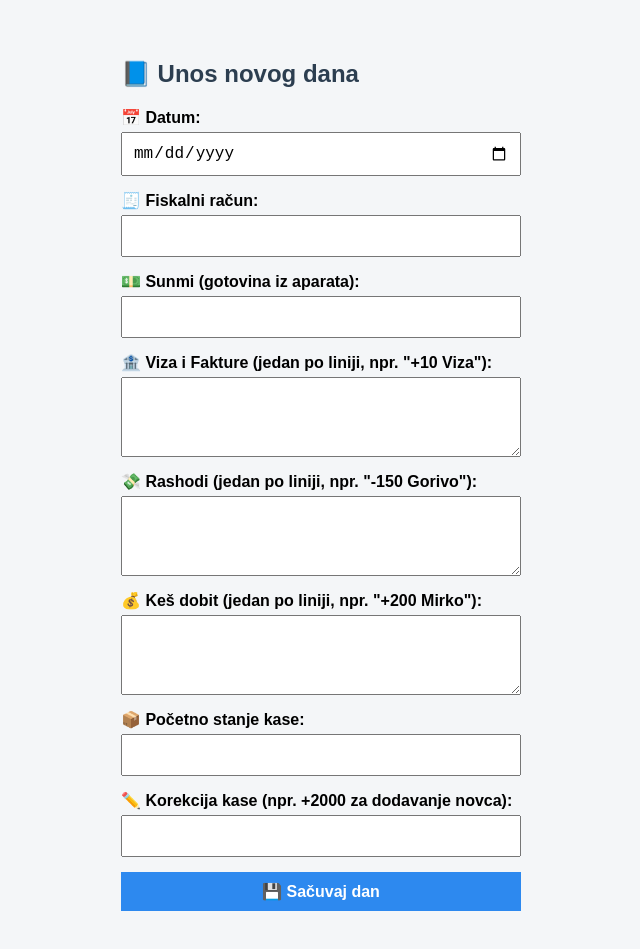
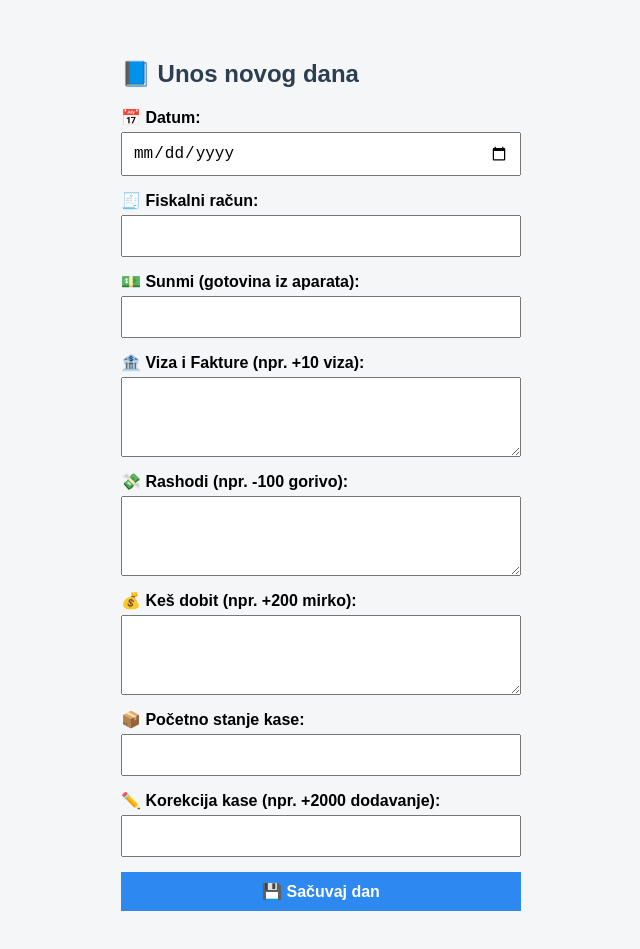
Before and after one commit to babaluu2025/bbl-final, a React (Create React App) app: page / in a window 1280 px wide. Shown: the top 949 px of the page, without its empty margins (169-809 px from the left). Built offline with nearby package versions, Linux system fonts and the light colour scheme.

Commit message:
Update DayEntry.js

```diff
--- a/src/DayEntry.js
+++ b/src/DayEntry.js
@@ -10,7 +10,6 @@ function DayEntry({ onSave, initialData }) {
   const [pocetnoStanje, setPocetnoStanje] = useState('');
   const [korekcija, setKorekcija] = useState('');
 
-  // ⏪ Kada se pozove za edit, popuni formu:
   useEffect(() => {
     if (initialData) {
       setDatum(initialData.datum || '');
@@ -24,15 +23,16 @@ function DayEntry({ onSave, initialData }) {
     }
   }, [initialData]);
 
+  // ✅ Popravljeno sabiranje iz linija (radi sa + i - brojevima)
   const parseLines = (text) => {
     return text
       .split('\n')
-      .map((line) => {
+      .map(line => {
         const cleaned = line.replace(',', '.');
-        const match = cleaned.match(/-?\d+(\.\d+)?/);
+        const match = cleaned.match(/[-+]?\d+(\.\d+)?/);
         return match ? parseFloat(match[0]) : 0;
       })
-      .filter((n) => !isNaN(n));
+      .filter(n => !isNaN(n));
   };
 
   const round = (num) => Math.round((num + Number.EPSILON) * 100) / 100;
@@ -100,19 +100,19 @@ function DayEntry({ onSave, initialData }) {
       <label>💵 Sunmi (gotovina iz aparata):</label>
       <input type="text" value={sunmi} onChange={(e) => setSunmi(e.target.value)} />
 
-      <label>🏦 Viza i Fakture (jedan po liniji, npr. "+10 Viza"):</label>
+      <label>🏦 Viza i Fakture (npr. +10 viza):</label>
       <textarea value={virmanText} onChange={(e) => setVirmanText(e.target.value)} rows={3} />
 
-      <label>💸 Rashodi (jedan po liniji, npr. "-150 Gorivo"):</label>
+      <label>💸 Rashodi (npr. -100 gorivo):</label>
       <textarea value={rashodiText} onChange={(e) => setRashodiText(e.target.value)} rows={3} />
 
-      <label>💰 Keš dobit (jedan po liniji, npr. "+200 Mirko"):</label>
+      <label>💰 Keš dobit (npr. +200 mirko):</label>
       <textarea value={kesDobitText} onChange={(e) => setKesDobitText(e.target.value)} rows={3} />
 
       <label>📦 Početno stanje kase:</label>
       <input type="text" value={pocetnoStanje} onChange={(e) => setPocetnoStanje(e.target.value)} />
 
-      <label>✏️ Korekcija kase (npr. +2000 za dodavanje novca):</label>
+      <label>✏️ Korekcija kase (npr. +2000 dodavanje):</label>
       <input type="text" value={korekcija} onChange={(e) => setKorekcija(e.target.value)} />
 
       <button type="submit">💾 {initialData ? 'Sačuvaj izmene' : 'Sačuvaj dan'}</button>
```
